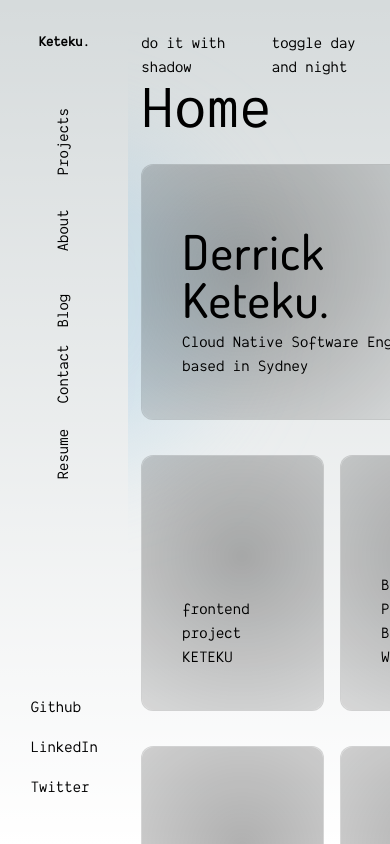
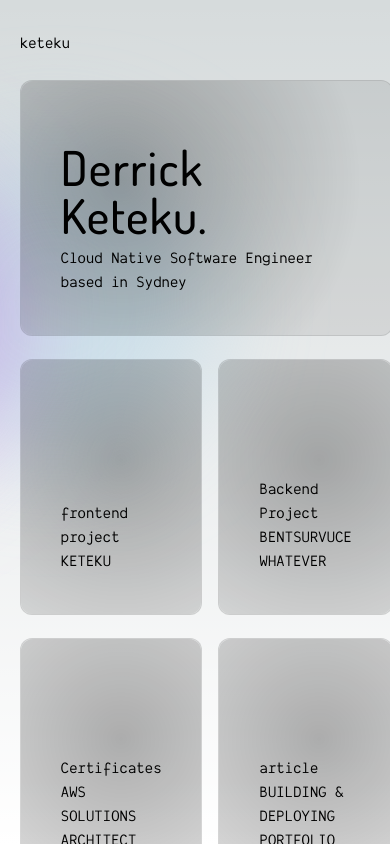
Before and after one commit to Derks14/keteku, a Next.js app: page /home in a window 390 px wide. Built offline with nearby package versions, Linux system fonts and the light colour scheme; a web font is replaced by a local one.

Commit message:
hamburger implementation for mobile navigation menu

```diff
--- a/src/app/globals.css
+++ b/src/app/globals.css
@@ -127,6 +127,23 @@
     border-radius: inherit;
   }
 
+  .open-hamburger {
+    transform: rotate(90deg);
+  }
+
+
+  .open-hamburger .hamburger-top {
+    transform: rotate(45deg)
+  }
+
+  .open-hamburger .hamburger-middle {
+    display: none;
+  }
+
+  .open-hamburger .hamburger-bottom {
+    transform: rotate(-45deg)
+  }
+
   @media (prefers-color-scheme: dark) {
     .bg-custom-radial {
       background: radial-gradient(
--- /dev/null
+++ b/src/components/sections/mobile-nav.tsx
@@ -0,0 +1,5 @@
+const mobileNav = ({}) => {
+  return <></>;
+};
+
+export default mobileNav;
--- a/src/components/sections/nav.tsx
+++ b/src/components/sections/nav.tsx
@@ -23,7 +23,7 @@ const Nav = () => {
   ];
   return (
     <>
-      <aside className="h-full w-32  min-w-[8rem]  p-4 py-8">
+      <aside className="hidden h-full  w-32 min-w-[8rem] p-4 py-8 md:block">
         <div className=" flex w-full items-center justify-center font-bold">
           <Link className="text-sm" href="/">
             Keteku.
--- a/src/components/sections/top-nav.tsx
+++ b/src/components/sections/top-nav.tsx
@@ -1,3 +1,6 @@
+"use client";
+import { toggleMobileNav } from "@/services/utils";
+
 interface TopNavProps {
   title: string;
 }
@@ -5,12 +8,27 @@ interface TopNavProps {
 const topNav = ({ title }: TopNavProps) => {
   return (
     <>
-      <div className="flex justify-between pb-6">
+      {/*desktop*/}
+      <div className="hidden justify-between pb-6 sm:flex ">
         <div>
-          <span>do it with shadow</span>
+          <span className="text-destructive-foreground">do it with shadow</span>
           <h1 className="text-6xl ">{title}</h1>
         </div>
         <div>toggle day and night</div>
+      </div>
+
+      {/*  mobile*/}
+      <div className="flex items-center justify-between pb-6 sm:hidden">
+        <div>keteku</div>
+        <button
+          onClick={toggleMobileNav}
+          id="hamburger"
+          className="flex cursor-pointer flex-col items-end justify-center gap-1"
+        >
+          <span className="hamburger-top block h-0.5 w-7 rounded bg-foreground transition-all duration-700"></span>
+          <span className="hamburger-middle block h-0.5 w-5 rounded bg-foreground transition-all duration-700"></span>
+          <span className="hamburger-bottom block h-0.5 w-7 rounded bg-foreground transition-all duration-700"></span>
+        </button>
       </div>
     </>
   );
--- a/src/services/utils.ts
+++ b/src/services/utils.ts
@@ -6,7 +6,10 @@ export function cn(...inputs: ClassValue[]) {
 }
 
 export const toggleMobileNav = () => {
+  console.log("hello");
   const sidebar = document.getElementById("mobileSideBar") as HTMLElement;
-  sidebar.classList.toggle("-translate-x-full");
-  document.body.classList.toggle("overflow-hidden");
+  const hamburger = document.getElementById("hamburger") as HTMLElement;
+  hamburger.classList.toggle("open-hamburger");
+  // sidebar.classList.toggle("-translate-x-full");
+  // document.body.classList.toggle("overflow-hidden");
 };
```
